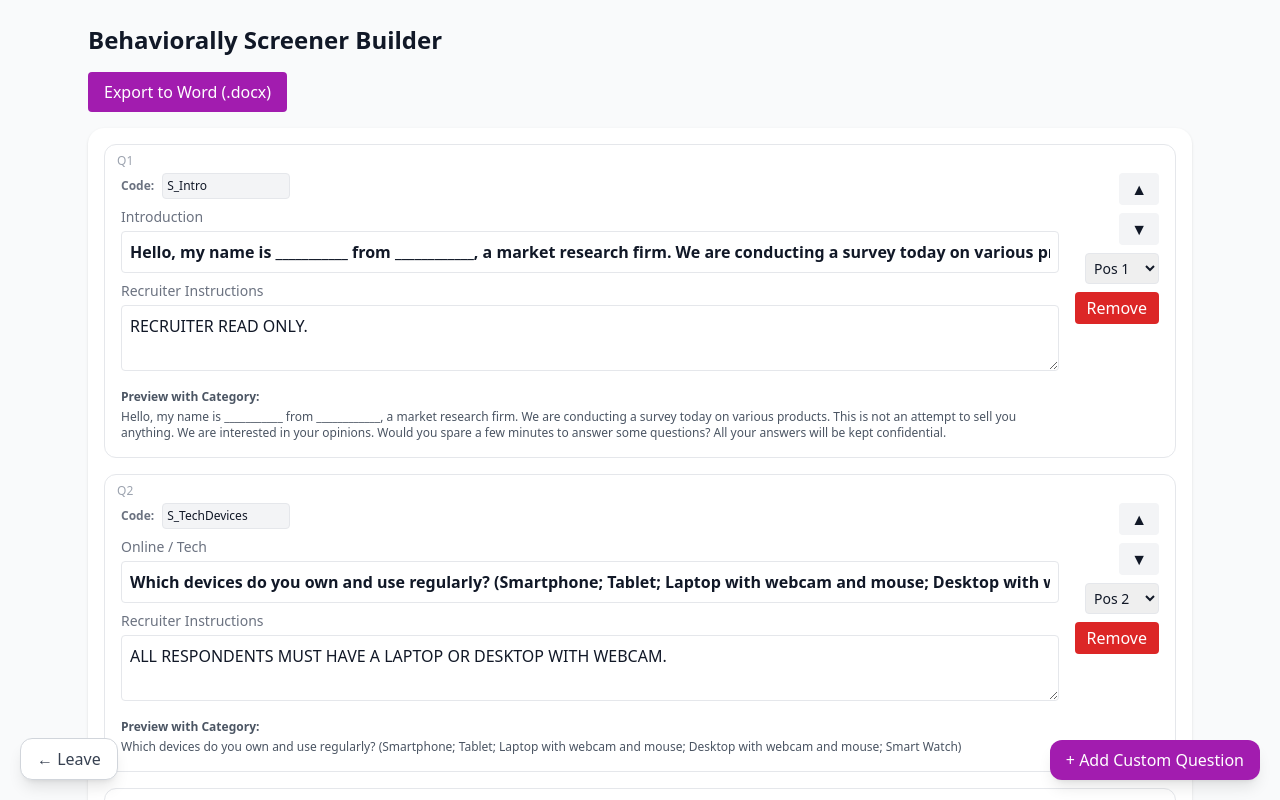
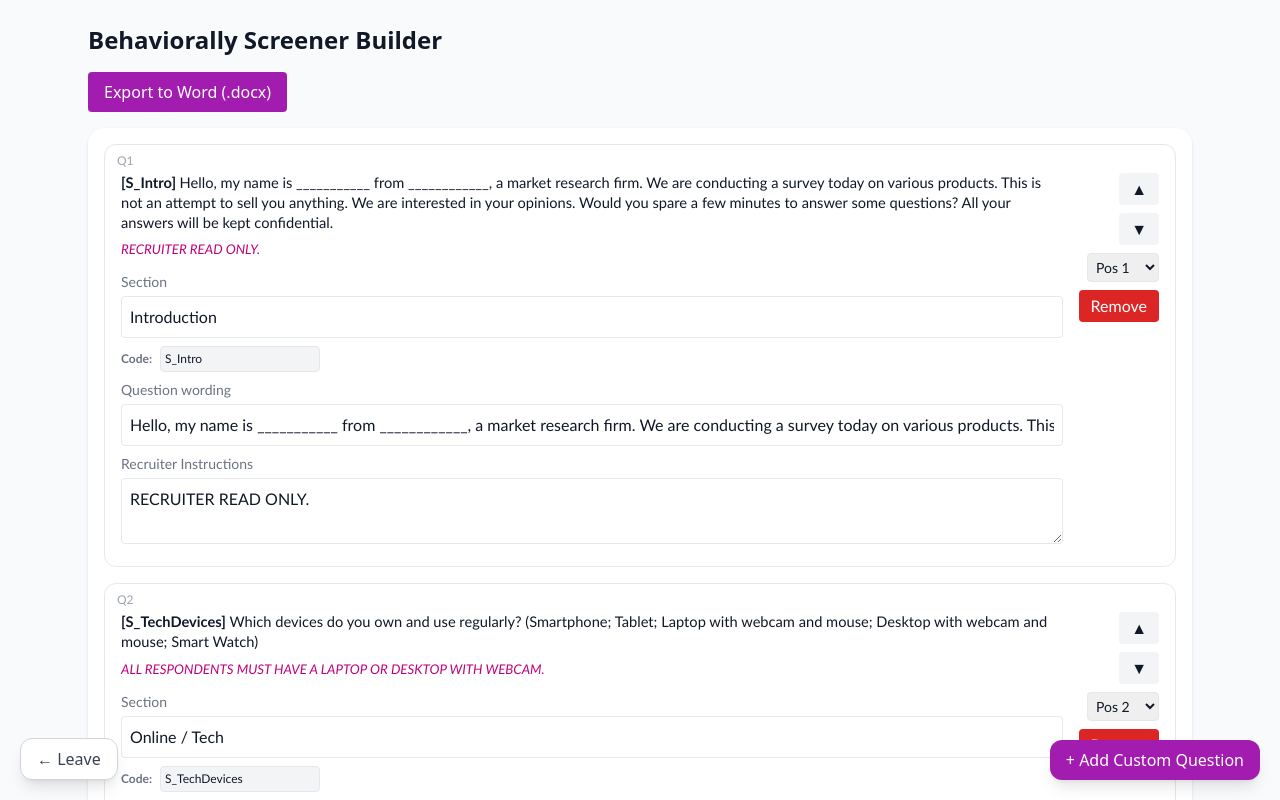
Before and after one commit to d-r-bhv/beh-screener, a React (Vite) app: page / in a window 1280 px wide. Both pictures are taken after a click on the button "Load Behaviorally Standard Order →". Shown: the top 800 px of the page. Built offline with nearby package versions, Linux system fonts and the light colour scheme.

Commit message:
Update ScreenerBuilderApp.tsx

```diff
--- a/src/ScreenerBuilderApp.tsx
+++ b/src/ScreenerBuilderApp.tsx
@@ -1,15 +1,16 @@
-// trigger deployment
 import React, { useMemo, useRef, useState } from "react";
 import { buildStandardQuestions } from "./questionLibrary";
 import { exportToWord } from "./exportToWord";
 import { Mode, Question, StudySetup } from "./types";
-import { withCategory } from "./utils/text";
+import { substituteTokens } from "./utils/text";
 
 const modes: { value: Mode; label: string }[] = [
   { value: "online", label: "Online (Virtual)" },
   { value: "inperson_external", label: "In-Person (External Facility)" },
   { value: "inperson_shopperlab", label: "In-Person (ShopperLab)" },
 ];
+
+const MAGENTA = "#C0007A";
 
 export default function ScreenerBuilderApp() {
   const [setup, setSetup] = useState<StudySetup>({
@@ -40,9 +41,10 @@ export default function ScreenerBuilderApp() {
   };
 
   const addCustom = (position: number) => {
+    const ts = Date.now();
     const q: Question = {
-      id: `custom_${Date.now()}`,
-      idLabel: `C_${Date.now()}`,
+      id: `custom_${ts}`,
+      idLabel: `C_${ts}`,
       section: "Custom",
       text: "New question about {{categoryName}}…",
       type: "open",
@@ -276,46 +278,89 @@ export default function ScreenerBuilderApp() {
 
         <div className="bg-white rounded-2xl shadow p-4">
           <ul className="space-y-4">
-            {build.map((q, idx) => (
+            {build.map((q, idx) => {
+              const idLabel = q.idLabel || "";
+              const text = substituteTokens(q.text, { categoryName: setup.categoryName || "" });
+
+              return (
                 <li
                   key={q.id}
                   ref={(el) => (questionRefs.current[q.id] = el)}
                   className="relative border rounded-xl p-4"
+                  style={{ fontFamily: 'Calibri, Arial, sans-serif' }}
                 >
-                {/* Question number label */}
+                  {/* Question number (UI only) */}
                   <div className="absolute top-2 left-3 text-xs font-medium text-gray-400">
                     Q{idx + 1}
                   </div>
 
                   <div className="flex items-start justify-between gap-4 mt-3">
                     <div className="flex-1">
-                    {/* Question code field */}
+                      {/* DOC-LIKE PREVIEW (WYSIWYG) */}
+                      <div className="mb-3">
+                        <div className="text-[11pt] leading-[1.35]">
+                          {/* [idLabel] bold, then question */}
+                          <span className="font-bold">
+                            {idLabel ? `[${idLabel}] ` : ""}
+                          </span>
+                          <span>{text}</span>
+                        </div>
+
+                        {/* Options list */}
+                        {q.options?.length ? (
+                          <div className="mt-1 pl-6 text-[11pt] leading-[1.35]">
+                            {q.options.map((opt, i) => {
+                              const letter = String.fromCharCode(97 + i) + ".";
+                              return (
+                                <div key={i} className="mt-[2px]">
+                                  <span>{letter}&nbsp;</span>
+                                  <span>{substituteTokens(opt, { categoryName: setup.categoryName || "" })}</span>
+                                </div>
+                              );
+                            })}
+                          </div>
+                        ) : null}
+
+                        {/* Recruiter instructions */}
+                        {q.instructions ? (
+                          <div className="mt-2 text-[10pt] italic" style={{ color: MAGENTA }}>
+                            {substituteTokens(q.instructions, { categoryName: setup.categoryName || "" })}
+                          </div>
+                        ) : null}
+                      </div>
+
+                      {/* EDIT FIELDS */}
+                      <div className="text-sm text-gray-500 mb-1">Section</div>
+                      <input
+                        className="w-full border rounded p-2 mb-2"
+                        value={q.section}
+                        onChange={(e) => updateQ(q.id, { section: e.target.value })}
+                      />
+
+                      {/* Code (read-only for standards, editable for customs) */}
                       <div className="flex items-center gap-2 mb-2">
                         <label className="text-xs font-semibold text-gray-500">Code:</label>
                         <input
-                        className={`text-xs border rounded p-1 w-32 ${
-                          q.idLabel?.startsWith("C_")
-                            ? "bg-white"
-                            : "bg-gray-100 cursor-not-allowed"
+                          className={`text-xs border rounded p-1 w-40 ${
+                            idLabel.startsWith("C_") ? "bg-white" : "bg-gray-100 cursor-not-allowed"
                           }`}
-                        value={q.idLabel || ""}
+                          value={idLabel}
                           onChange={(e) =>
-                          q.idLabel?.startsWith("C_") &&
+                            idLabel.startsWith("C_") &&
                             updateQ(q.id, { idLabel: e.target.value })
                           }
-                        readOnly={!q.idLabel?.startsWith("C_")}
+                          readOnly={!idLabel.startsWith("C_")}
                         />
                       </div>
 
-                    <div className="text-sm text-gray-500 mb-1">{q.section}</div>
-
+                      <div className="text-sm text-gray-500 mb-1">Question wording</div>
                       <input
-                      className="w-full text-base font-semibold border rounded p-2"
+                        className="w-full border rounded p-2"
                         value={q.text}
                         onChange={(e) => updateQ(q.id, { text: e.target.value })}
                       />
 
-                    {/* Options */}
+                      {/* Options edit */}
                       {q.options && q.options.length > 0 && (
                         <div className="mt-2">
                           <div className="text-sm text-gray-500 mb-1">Options</div>
@@ -334,24 +379,14 @@ export default function ScreenerBuilderApp() {
                         </div>
                       )}
 
-                    {/* Instructions */}
+                      {/* Instructions edit */}
                       <div className="mt-2">
-                      <div className="text-sm text-gray-500 mb-1">
-                        Recruiter Instructions
-                      </div>
+                        <div className="text-sm text-gray-500 mb-1">Recruiter Instructions</div>
                         <textarea
                           className="w-full border rounded p-2"
                           value={q.instructions || ""}
                           onChange={(e) => updateQ(q.id, { instructions: e.target.value })}
                         />
-                    </div>
-
-                    {/* Preview */}
-                    <div className="mt-3 text-xs text-gray-600">
-                      <div className="font-semibold">Preview with Category:</div>
-                      <div className="mt-1">
-                        {withCategory(q.text, setup.categoryName || "").trim() || "—"}
-                      </div>
                       </div>
                     </div>
 
@@ -389,7 +424,8 @@ export default function ScreenerBuilderApp() {
                     </div>
                   </div>
                 </li>
-            ))}
+              );
+            })}
           </ul>
         </div>
       </div>
```
Lines whose indentation alone changed are shown as unchanged.
